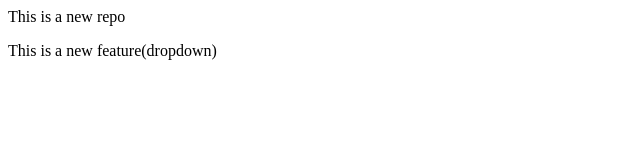
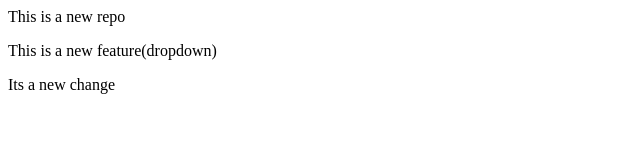
Before and after one commit to AlapanDey/localrepo, a plain HTML site: page index.html in a window 1280 px wide. Shown: the whole page, without its empty margins (0-640 px from the left). Drawn offline with Linux system fonts and the light colour scheme.

Commit message:
New Update

```diff
--- a/index.html
+++ b/index.html
@@ -1,2 +1,3 @@
 <p>This is a new repo</p>
 <p>This is a new feature(dropdown)</p>
+<p>Its a new change</p>
```
